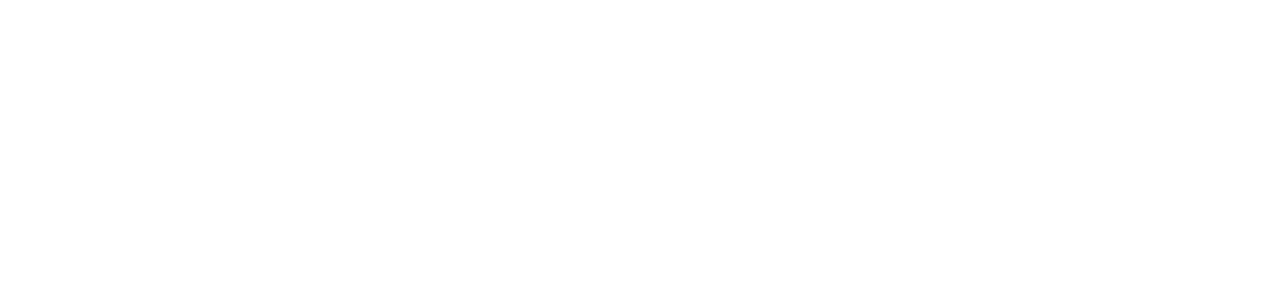
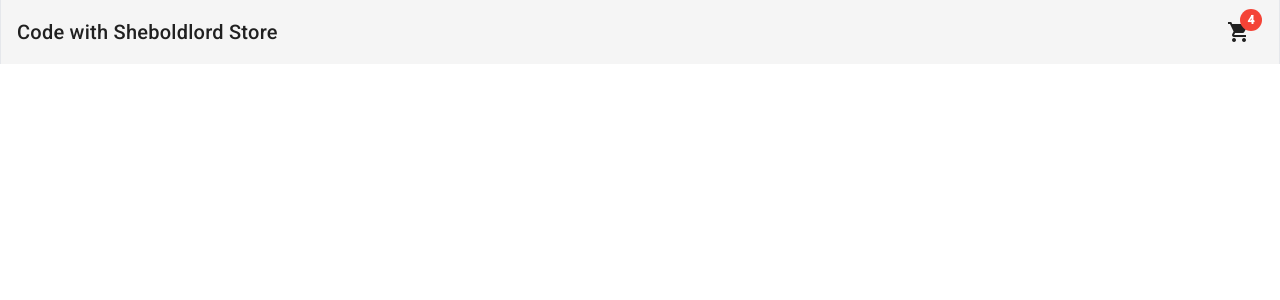
Before and after one commit to deniel980/angular-solid-shop, an Angular app: page / in a window 1280 px wide. Shown: the top 300 px of the page. Built offline with nearby package versions, Linux system fonts and the light colour scheme.

Commit message:
added header

```diff
--- a/package.json
+++ b/package.json
@@ -35,12 +35,15 @@
     "@types/express": "^4.17.17",
     "@types/jasmine": "~5.1.0",
     "@types/node": "^18.18.0",
+    "autoprefixer": "^10.4.20",
     "jasmine-core": "~5.1.0",
     "karma": "~6.4.0",
     "karma-chrome-launcher": "~3.2.0",
     "karma-coverage": "~2.2.0",
     "karma-jasmine": "~5.1.0",
     "karma-jasmine-html-reporter": "~2.1.0",
+    "postcss": "^8.4.41",
+    "tailwindcss": "^3.4.10",
     "typescript": "~5.4.2"
   }
 }
--- a/src/app/app.component.html
+++ b/src/app/app.component.html
@@ -0,0 +1 @@
+<app-header></app-header>
--- /dev/null
+++ b/src/app/components/header/header.component.html
@@ -0,0 +1,46 @@
+<mat-toolbar class="max-w-7xl mx-auto border-x justify-between">
+  <a routerLink="home">Code with Sheboldlord Store</a>
+  <button mat-icon-button [matMenuTriggerFor]="menu">
+    <mat-icon aria-hidden="false" [matBadge]="4" matBadgeColor="warn">
+      shopping_cart
+    </mat-icon>
+  </button>
+  <mat-menu #menu="matMenu">
+    <div class="p-3 divide-y divide-solid">
+      <div class="pb-3 flex justify-between">
+        <span class="mr-16">Items</span>
+        <a routerLink="cart">View Cart</a>
+      </div>
+      <div class="py-3">
+        <div class="flex justify-between font-light mb-2">
+          Keyboard x 1
+          <span class="font-bold">{{ "150" | currency }}</span>
+        </div>
+        <div class="flex justify-between font-light mb-2">
+          Keyboard x 1
+          <span class="font-bold">{{ "150" | currency }}</span>
+        </div>
+        <div class="flex justify-between font-light mb-2">
+          Keyboard x 1
+          <span class="font-bold">{{ "150" | currency }}</span>
+        </div>
+        <div class="flex justify-between font-light mb-2">
+          Keyboard x 1
+          <span class="font-bold">{{ "150" | currency }}</span>
+        </div>
+      </div>
+      <div class="flex justify-between py-3 font-light">
+        Total:
+        <span class="font-bold">{{ "450" | currency }}</span>
+      </div>
+      <div class="pt-3 flex justify-between">
+        <button class="bg-black text-white rounded-full w-9 h-9">
+          <mat-icon>remove_shopping_cart</mat-icon>
+        </button>
+        <button class="bg-black text-white rounded-full w-9 h-9" routerLink="cart">
+            <mat-icon>shopping_bag</mat-icon>
+          </button>
+      </div>
+    </div>
+  </mat-menu>
+</mat-toolbar>
--- a/src/styles.css
+++ b/src/styles.css
@@ -1,4 +1,8 @@
 /* You can add global styles to this file, and also import other style files */
+@tailwind base;
+@tailwind components;
+@tailwind utilities;
+
 
 html, body { height: 100%; }
 body { margin: 0; font-family: Roboto, "Helvetica Neue", sans-serif; }
--- /dev/null
+++ b/tailwind.config.js
@@ -0,0 +1,8 @@
+/** @type {import('tailwindcss').Config} */
+module.exports = {
+  content: ["./src/**/*.{html,ts}"],
+  theme: {
+    extend: {},
+  },
+  plugins: [],
+};
```
Also changed, not shown: src/app/app.module.ts (+6 -1 lines), src/app/components/header/header.component.ts (added, +10 -0 lines), src/app/components/header/header.component.css (added), 2 other files (tests, documents, lock files or other folders).
